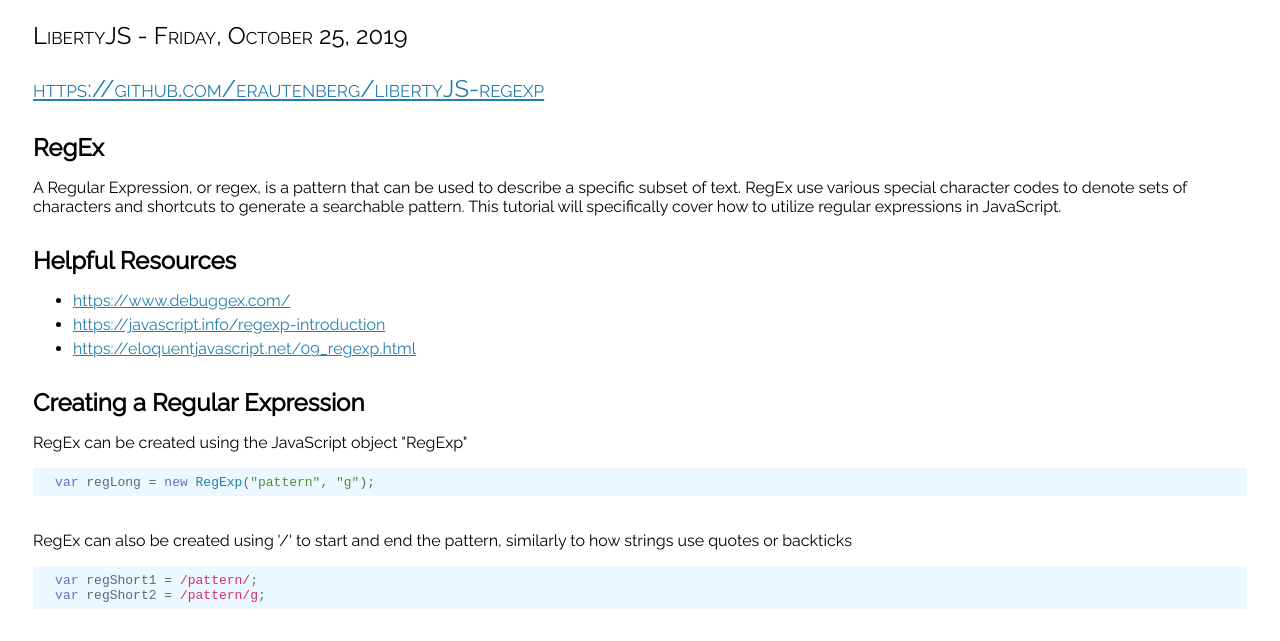
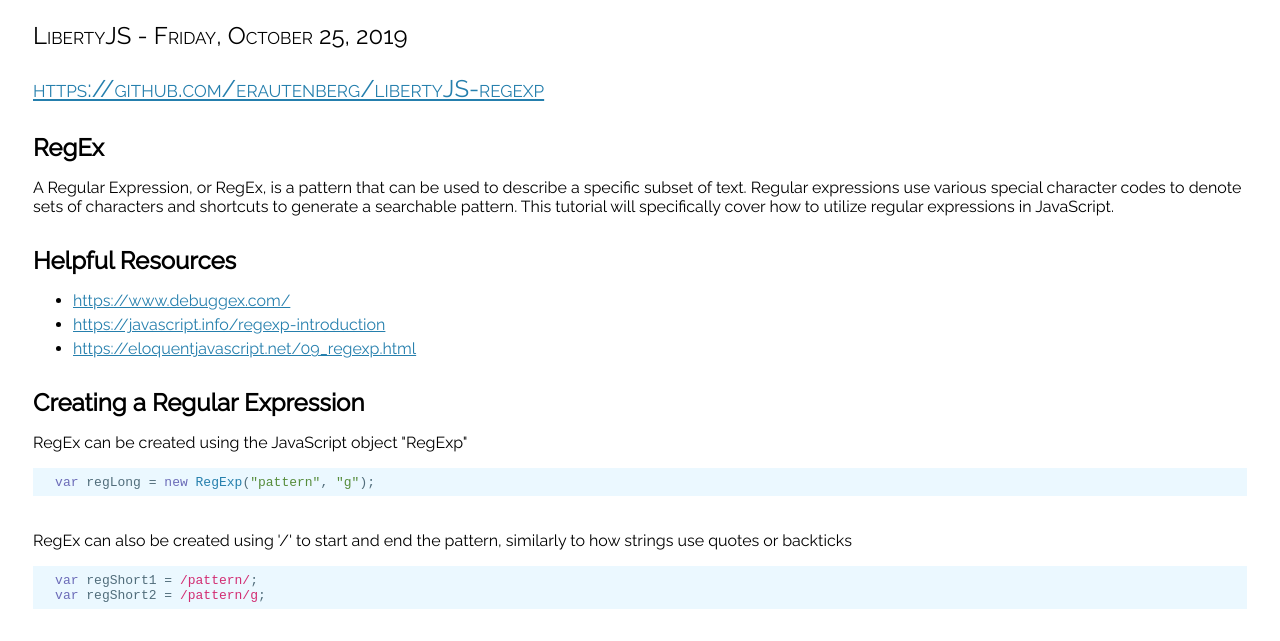
Before and after one commit to erautenberg/libertyJS-regexp, a website built with webpack: page index.html in a window 1280 px wide. Shown: the part 147-788 px from the top of the page. Built offline with nearby package versions, Linux system fonts and the light colour scheme.

Commit message:
Updating descriptions

```diff
--- a/index.html
+++ b/index.html
@@ -17,7 +17,7 @@
       <p class="subtitle"><a href="https://github.com/erautenberg/libertyJS-regexp"  target="_blank">https://github.com/erautenberg/libertyJS-regexp</a></p>
 
       <h2>RegEx</h2>
-      <p>A Regular Expression, or regex, is a pattern that can be used to describe a specific subset of text. RegEx use various special character codes to denote sets of characters and shortcuts to generate a searchable pattern. This tutorial will specifically cover how to utilize regular expressions in JavaScript.</p>
+      <p>A Regular Expression, or RegEx, is a pattern that can be used to describe a specific subset of text. Regular expressions use various special character codes to denote sets of characters and shortcuts to generate a searchable pattern. This tutorial will specifically cover how to utilize regular expressions in JavaScript.</p>
 
       <div class="content">
           <section>
```
